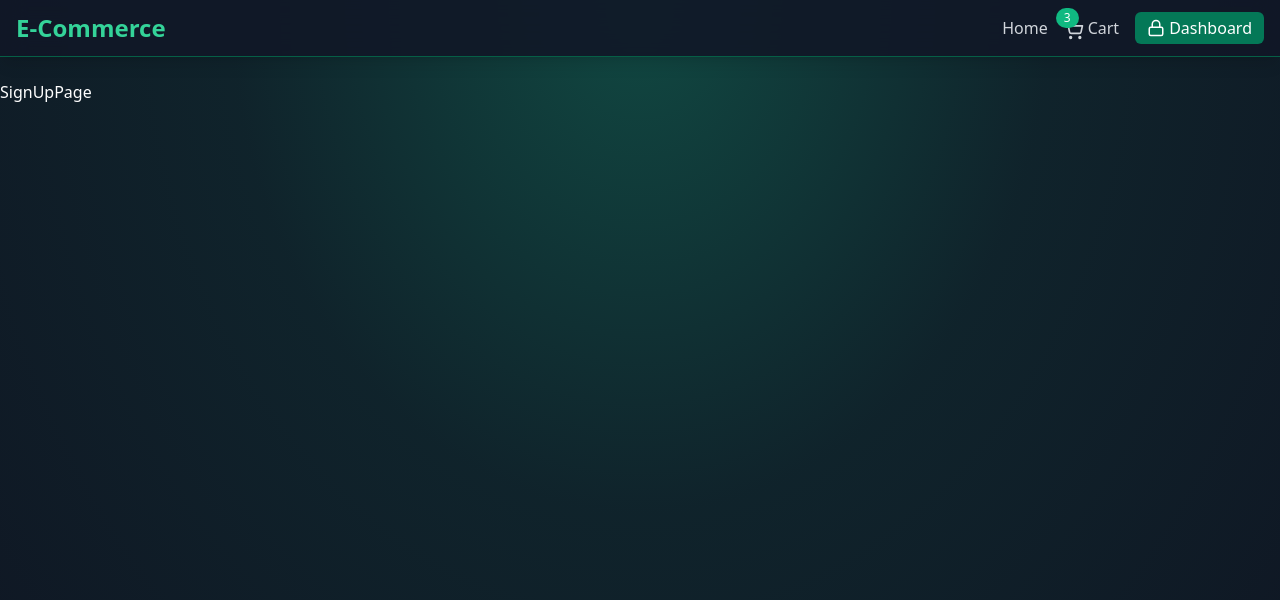
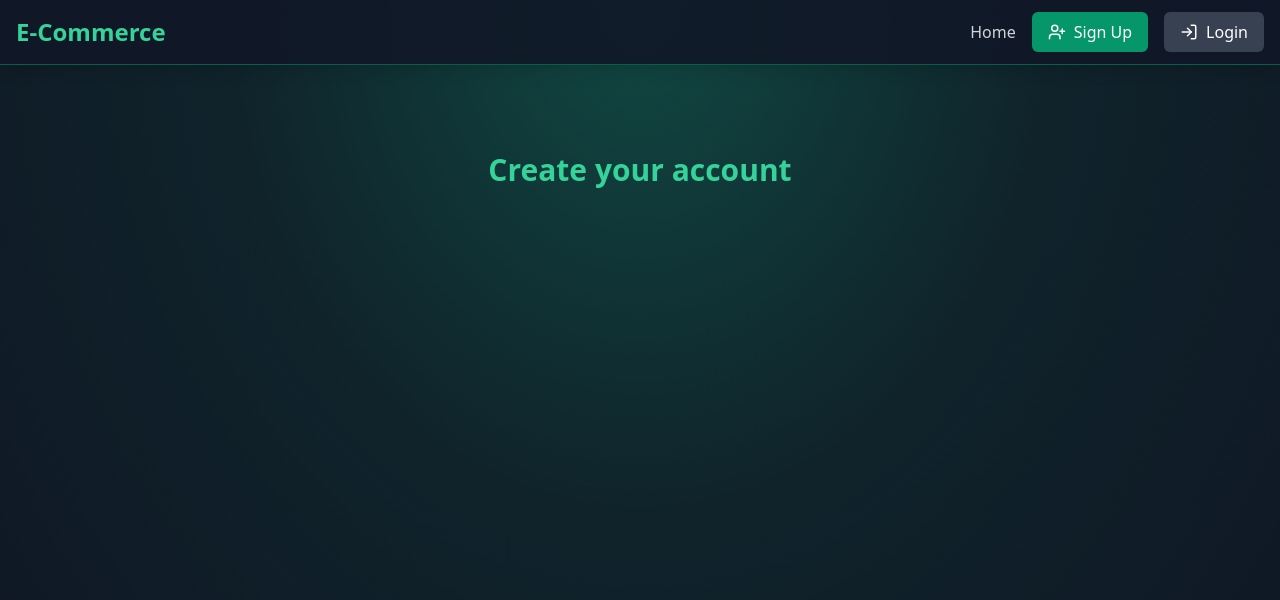
Before and after one commit to Santii05-C/E-Commerce-Store, a React (Vite) app in the folder frontend/: page /signup in a window 1280 px wide. Shown: the top 600 px of the page. Built offline with nearby package versions, Linux system fonts and the light colour scheme.

Commit message:
last commit

```diff
--- a/frontend/src/components/Navbar.jsx
+++ b/frontend/src/components/Navbar.jsx
@@ -2,8 +2,8 @@ import { ShoppingCart, UserPlus, LogIn, LogOut, Lock } from "lucide-react";
 import { Link } from "react-router-dom";
 
 const Navbar = () => {
-  const user = true;
-  const isAdmin = true;
+  const user = false;
+  const isAdmin = false;
   return (
     <header className="fixed top-0 left-0 w-full bg-gray-900 bg-opacity-90 backdrop-blur-md shadow-lg z-40 transition-all duration-300 border-b border-emerald-800">
       <div className="container mx-auto px-4 py-3">
@@ -18,8 +18,7 @@ const Navbar = () => {
           <nav className="flex flex-wrap items-center gap-4">
             <Link
               to={"/"}
-              className="text-gray-300 hover:text-emerald-400 transition duration-300
-					 ease-in-out"
+              className="text-gray-300 hover:text-emerald-400 transition duration-300 ease-in-out"
             >
               Home
             </Link>
@@ -47,12 +46,41 @@ const Navbar = () => {
             {isAdmin && (
               <Link
                 className="bg-emerald-700 hover:bg-emerald-600 text-white px-3 py-1 rounded-md font-medium
-								 transition duration-300 ease-in-out flex items-center"
+                  transition duration-300 ease-in-out flex items-center"
                 to={"/secret-dashboard"}
               >
                 <Lock className="inline-block mr-1" size={18} />
                 <span className="hidden sm:inline">Dashboard</span>
               </Link>
+            )}
+
+            {user ? (
+              <button
+                className="bg-gray-700 hover:bg-gray-600 text-white py-2 px-4
+						    rounded-md flex items-center transition duration-300 ease-in-out"
+              >
+                <LogOut size={18} />
+                <span className="hidden sm:inline ml-2">Log Out</span>
+              </button>
+            ) : (
+              <>
+                <Link
+                  to={"/signup"}
+                  className="bg-emerald-600 hover:bg-emerald-700 text-white py-2 px-4
+									rounded-md flex items-center transition duration-300 ease-in-out"
+                >
+                  <UserPlus className="mr-2" size={18} />
+                  Sign Up
+                </Link>
+                <Link
+                  to={"/login"}
+                  className="bg-gray-700 hover:bg-gray-600 text-white py-2 px-4
+									rounded-md flex items-center transition duration-300 ease-in-out"
+                >
+                  <LogIn className="mr-2" size={18} />
+                  Login
+                </Link>
+              </>
             )}
           </nav>
         </div>
--- a/frontend/src/pages/SignUpPage.jsx
+++ b/frontend/src/pages/SignUpPage.jsx
@@ -1,5 +1,37 @@
+import { useState } from "react";
+import { Link } from "react-router-dom";
+import { UserPlus, Mail, Lock, User, ArrowRight, Loader } from "lucide-react";
+import { motion } from "framer-motion";
+
 const SignUpPage = () => {
-  return <div>SignUpPage</div>;
+  const loading = true;
+
+  const [formData, setFormData] = useState({
+    name: "",
+    email: "",
+    password: "",
+    confirmPassword: "",
+  });
+
+  const handleSubmit = (e) => {
+    e.preventDefault();
+    console.log(formData);
+  };
+
+  return (
+    <div className="flex flex-col justify-center py-12 sm:px-6 lg:px-8">
+      <motion.div
+        className="sm:mx-auto sm:w-full sm:max-w-md"
+        initial={{ opacity: 0, y: -20 }}
+        animate={{ opacity: 1, y: 0 }}
+        transition={{ duration: 0.8 }}
+      >
+        <h2 className="mt-6 text-center text-3xl font-extrabold text-emerald-400">
+          Create your account
+        </h2>
+      </motion.div>
+    </div>
+  );
 };
 
 export default SignUpPage;
```
